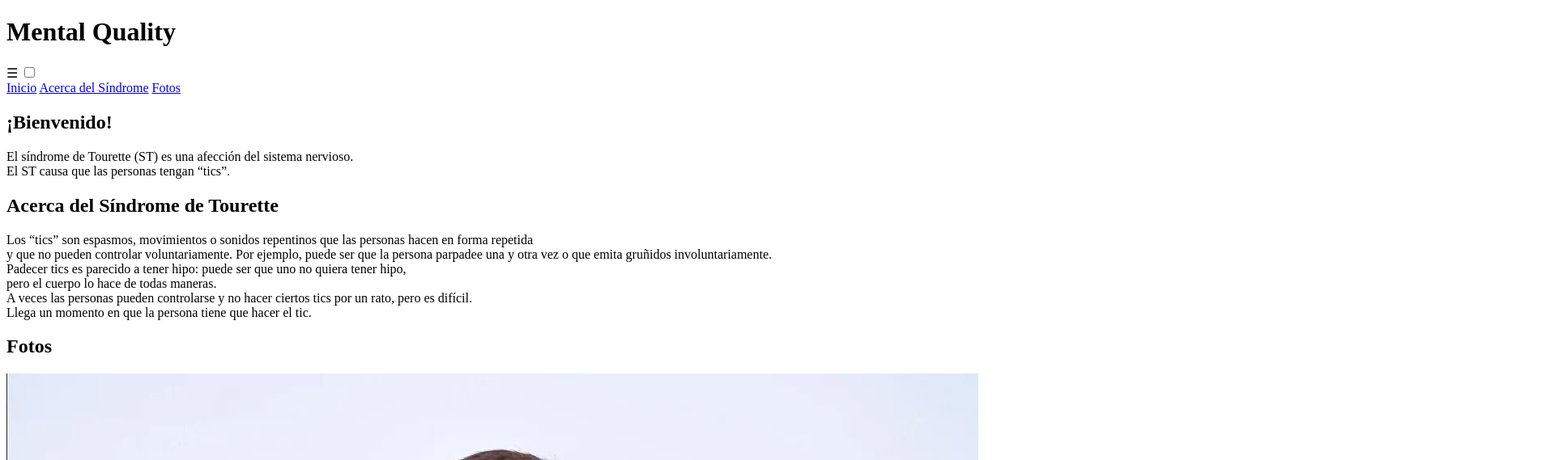
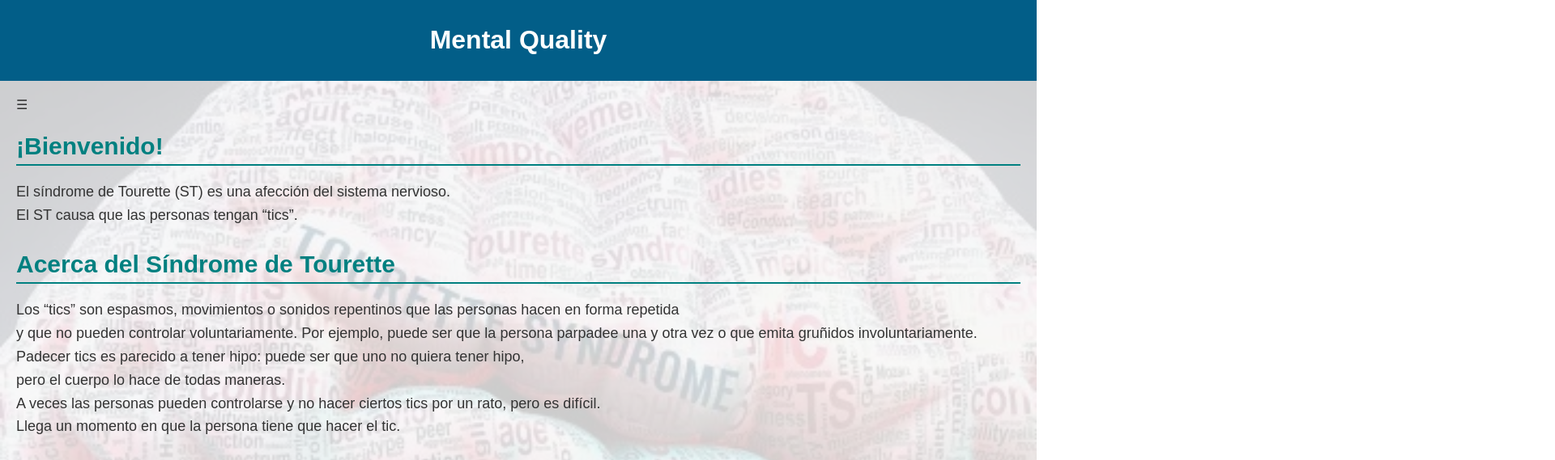
Before and after one commit to Zeox4/tourret, a plain HTML site: page index.html in a window 1280 px wide. Shown: the top 569 px of the page at 81% size, 1920 px wide, since content can reach past the window. Drawn offline with Linux system fonts and the light colour scheme; the site is published under a folder, as on GitHub Pages, so addresses that start at the root find nothing.

Commit message:
Update index.html

```diff
--- a/index.html
+++ b/index.html
@@ -3,7 +3,7 @@
 <head>
     <meta charset="UTF-8">
     <meta name="viewport" content="width=device-width, initial-scale=1.0">
-    <link rel="stylesheet" href="/Tourret/stile.css">
+    <link rel="stylesheet" href="stile.css">
     <title>Mental Quality</title>
 </head>
 <body>
@@ -52,6 +52,6 @@
         <img id="lightbox-img" src="" alt="Imagen en grande">
     </div>
 
-    <script src="/Tourret/script.js"></script>
+    <script src="script.js"></script>
 </body>
 </html>
```
